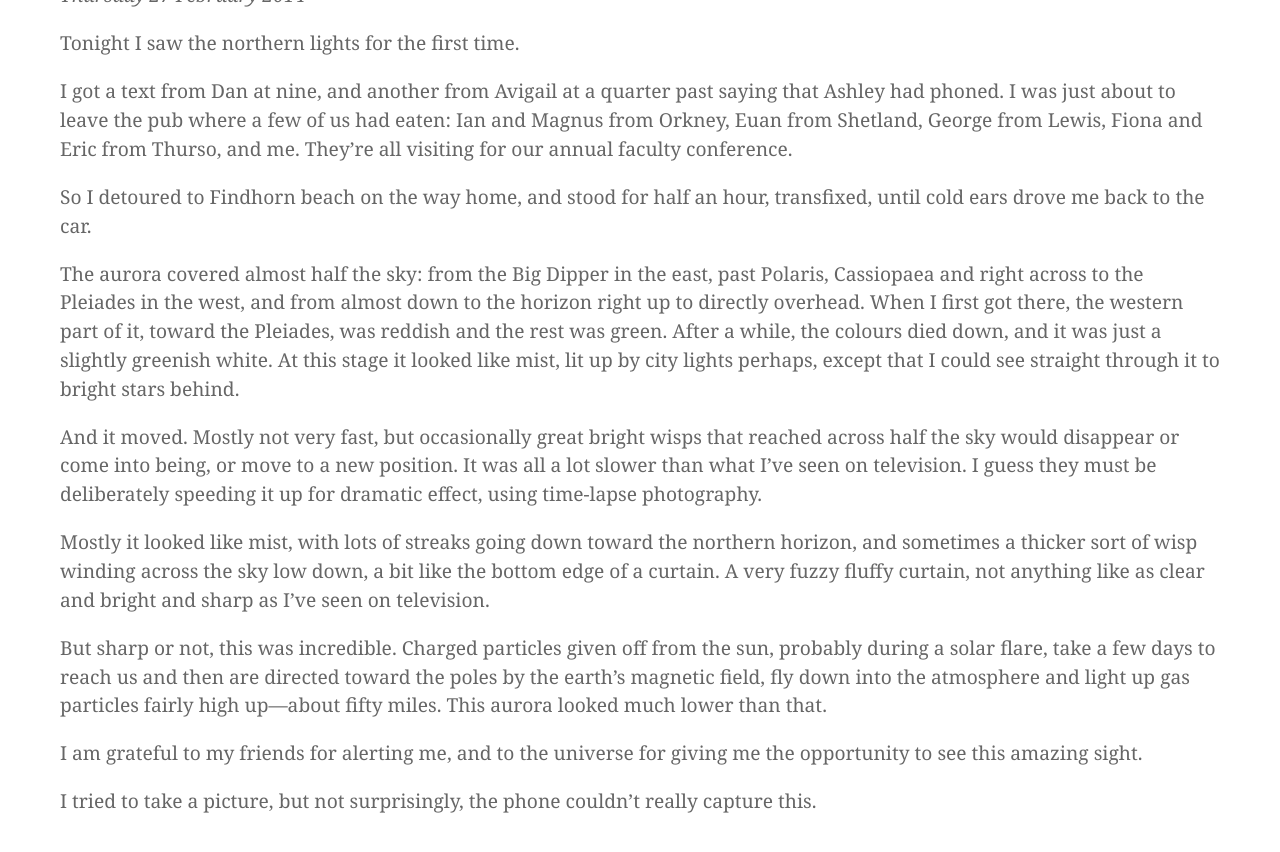
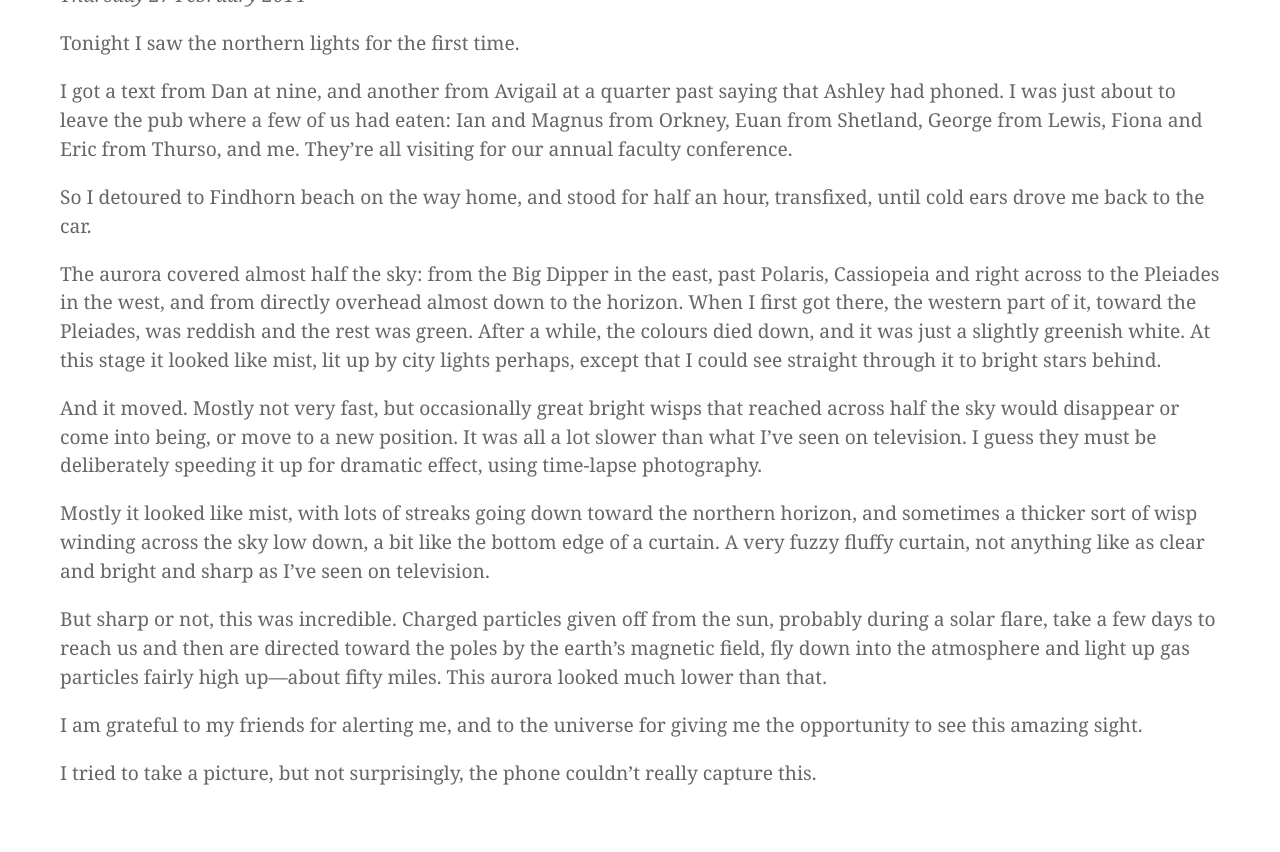
Before and after one commit to ian-barnes/ian-barnes.github.io, a Jekyll site: the page built from _posts/2014-02-27-Aurora-Borealis.md, in a window 1280 px wide and 900 px high, scrolled down 352 px. Shown: the top 852 px of the window. Built offline with Jekyll 4.4.1, drawn with Linux system fonts in a browser that asks for light colours; some web fonts are replaced; Markdown is read by kramdown in place of the engine named in the settings.

Commit message:
New post, plus a minor edit

```diff
--- a/_posts/2014-02-27-Aurora-Borealis.md
+++ b/_posts/2014-02-27-Aurora-Borealis.md
@@ -16,12 +16,12 @@ So I detoured to Findhorn beach on the way home, and stood for half an hour,
 transfixed, until cold ears drove me back to the car.
 
 The aurora covered almost half the sky: from the Big Dipper in the east, past
-Polaris, Cassiopaea and right across to the Pleiades in the west, and from
-almost down to the horizon right up to directly overhead. When I first got
-there, the western part of it, toward the Pleiades, was reddish and the rest was
-green. After a while, the colours died down, and it was just a slightly greenish
-white. At this stage it looked like mist, lit up by city lights perhaps, except
-that I could see straight through it to bright stars behind.
+Polaris, Cassiopeia and right across to the Pleiades in the west, and from
+directly overhead almost down to the horizon. When I first got there, the
+western part of it, toward the Pleiades, was reddish and the rest was green.
+After a while, the colours died down, and it was just a slightly greenish white.
+At this stage it looked like mist, lit up by city lights perhaps, except that I
+could see straight through it to bright stars behind.
 
 And it moved. Mostly not very fast, but occasionally great bright wisps that
 reached across half the sky would disappear or come into being, or move to a new
```
Also changed, not shown: _posts/2014-02-24-Squirrel-again.md (added, +26 -0 lines), images/2014-02-24-09-30-57-Squirrel-1.jpg (added), images/2014-02-24-09-31-02-Squirrel-2.jpg (added), images/2014-02-24-09-31-08-Squirrel-3.jpg (added), images/2014-02-24-09-31-11-Squirrel-4.jpg (added).
